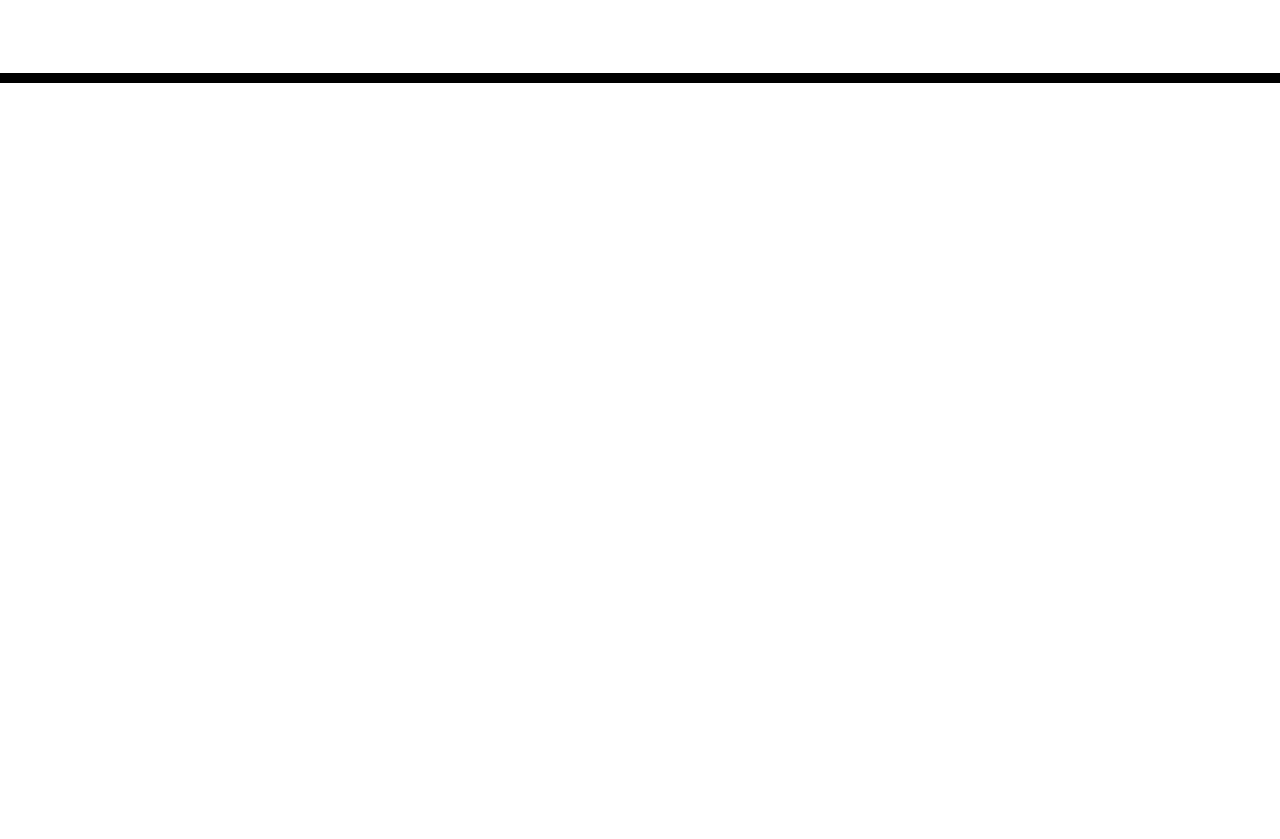
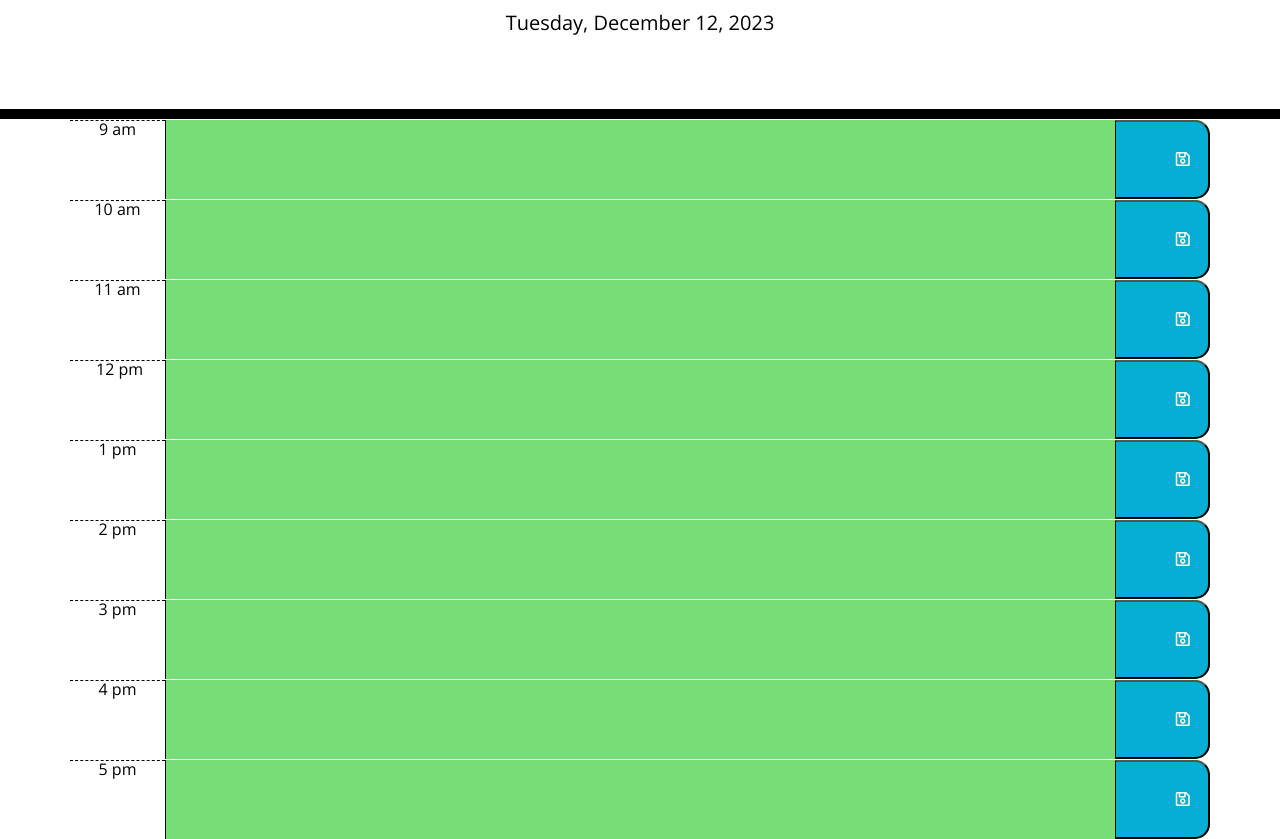
Before and after one commit to achris2/calendar-app, a plain HTML site: page index.html in a window 1280 px wide. Shown: the part 168-1007 px from the top of the page. Before the commit the page ends 800 px from the top, so only its background shows below. Drawn offline with nearby package versions, Linux system fonts and the light colour scheme.

Commit message:
added todays date and html elements

```diff
--- a/index.html
+++ b/index.html
@@ -19,7 +19,7 @@
     <link
       href="https://fonts.googleapis.com/css?family=Open+Sans&display=swap"
       rel="stylesheet"
-    />
+/>
     <link rel="stylesheet" href="style.css" />
     <title>Work Day Scheduler</title>
   </head>
@@ -31,10 +31,155 @@
       <p id="currentDay" class="lead"></p>
     </header>
     <div class="container">
-      <!-- Timeblocks go here -->
+
+
+      <div class="time-block row">
+        <div class="hour col-sm-1">9 am</div>
+          <textarea id="9" class ="col-sm-10">
+          </textarea>
+        <button class="saveBtn col-sm-1">
+          <i class="far fa-save"></i>
+        </button>
+      </div>
+
+      <div class="time-block row">
+        <div class="hour col-sm-1">10 am</div>
+          <textarea id="10" class ="col-sm-10">
+          </textarea>
+        <button class="saveBtn col-sm-1">
+          <i class="far fa-save"></i>
+        </button>
+      </div>
+
+      <div class="time-block row">
+        <div class="hour col-sm-1">11 am</div>
+          <textarea id="11" class ="col-sm-10">
+          </textarea>
+        <button class="saveBtn col-sm-1">
+          <i class="far fa-save"></i>
+        </button>
+      </div>
+
+
+      <div class="time-block row">
+        <div class="hour col-sm-1"> 12 pm</div>
+          <textarea id="0" class ="col-sm-10">
+          </textarea>
+        <button class="saveBtn col-sm-1">
+          <i class="far fa-save"></i>
+        </button>
+      </div>
+
+
+
+      <div class="time-block row">
+        <div class="hour col-sm-1">1 pm</div>
+          <textarea id="0" class ="col-sm-10">
+          </textarea>
+        <button class="saveBtn col-sm-1">
+          <i class="far fa-save"></i>
+        </button>
+      </div>
+
+
+
+      <div class="time-block row">
+        <div class="hour col-sm-1">2 pm</div>
+          <textarea id="0" class ="col-sm-10">
+          </textarea>
+        <button class="saveBtn col-sm-1">
+          <i class="far fa-save"></i>
+        </button>
+      </div>
+
+
+
+      <div class="time-block row">
+        <div class="hour col-sm-1">3 pm</div>
+          <textarea id="0" class ="col-sm-10">
+          </textarea>
+        <button class="saveBtn col-sm-1">
+          <i class="far fa-save"></i>
+        </button>
+      </div>
+
+      <div class="time-block row">
+        <div class="hour col-sm-1">4 pm</div>
+          <textarea id="0" class ="col-sm-10">
+          </textarea>
+        <button class="saveBtn col-sm-1">
+          <i class="far fa-save"></i>
+        </button>
+      </div>
+
+      <div class="time-block row">
+        <div class="hour col-sm-1">5 pm</div>
+          <textarea id="0" class ="col-sm-10">
+          </textarea>
+        <button class="saveBtn col-sm-1">
+          <i class="far fa-save"></i>
+        </button>
+      </div>
+
     </div>
 
+<!--
+        <div class="hour col-sm-1">10am</div>
+
+        <textarea id="10" class ="col-sm-10" name="" cols="30" rows="10">adsadsadas</textarea>
+
+        <button class="saveBtn btn col-sm-1">
+          <i class="far fa-save"></i>
+        </button>
+
+        <div class="hour col-sm-1">11am</div>
+
+        <textarea id="11" class ="col-sm-10" name="" cols="30" rows="10">adsadsadas</textarea>
+
+        <button class="saveBtn btn col-sm-1">
+          <i class="far fa-save"></i>
+        </button>
+        <div class="hour col-sm-1">12pm</div>
+        <textarea id="" class ="col-sm-10" name="" cols="30" rows="10">adsadsadas</textarea>
+
+        <button class="saveBtn btn col-sm-1">
+          <i class="far fa-save"></i>
+        </button>
+        <div class="hour col-sm-1">1pm</div>
+        <textarea id="13" class ="col-sm-10" name="" cols="30" rows="10">adsadsadas</textarea>
+
+        <button class="saveBtn btn col-sm-1">
+          <i class="far fa-save"></i>
+        </button>
+        <div class="hour col-sm-1">2pm</div>
+        <textarea id="14" class ="col-sm-10" name="" cols="30" rows="10">adsadsadas</textarea>
+
+        <button class="saveBtn btn col-sm-1">
+          <i class="far fa-save"></i>
+        </button>
+        <div class="hour col-sm-1">3pm</div>
+        <textarea id="15" class ="col-sm-10" name="" cols="30" rows="10">adsadsadas</textarea>
+
+        <button class="saveBtn btn col-sm-1">
+          <i class="far fa-save"></i>
+        </button>
+        <div class="hour col-sm-1">4pm</div>
+        <textarea id="16" class ="col-sm-10" name="" cols="30" rows="10">adsadsadas</textarea>
+
+        <button class="saveBtn btn col-sm-1">
+          <i class="far fa-save"></i>
+        </button>
+        <div class="hour col-sm-1">5pm</div>
+        <textarea id="17" class ="col-sm-10" name="" cols="30" rows="10">adsadsadas</textarea>
+
+        <button class="saveBtn btn col-sm-1">
+          <i class="far fa-save"></i>
+        </button>
+      </div> -->
+    </div>
+    <script src="https://cdnjs.cloudflare.com/ajax/libs/dayjs/1.11.5/dayjs.min.js" integrity="sha512-Ot7ArUEhJDU0cwoBNNnWe487kjL5wAOsIYig8llY/l0P2TUFwgsAHVmrZMHsT8NGo+HwkjTJsNErS6QqIkBxDw==" crossorigin="anonymous" referrerpolicy="no-referrer"></script>
     <script src="https://cdnjs.cloudflare.com/ajax/libs/jquery/3.2.1/jquery.min.js"></script>
     <script src="https://cdn.jsdelivr.net/npm/dayjs@1/dayjs.min.js"></script>
+    <script src ="script.js"></script>
   </body>
 </html>
--- /dev/null
+++ b/script.js
@@ -0,0 +1,199 @@
+// Your task
+
+// Display the current day at the top of the calender when a user opens the planner.
+
+
+// Present timeblocks for standard business hours when the user scrolls down.
+
+
+// Color-code each timeblock based on past, present, and future when the timeblock is viewed.
+
+
+// Allow a user to enter an event when they click a timeblock
+
+
+// Save the event in local storage when the save button is clicked in that timeblock.
+
+
+// Persist events between refreshes of a page
+
+
+
+// acceptance criteria
+// should have an hourly block from 9-5
+// each hour should have a block, with a save button
+// 1. Display the current day at the top of the calender when a user opens the planner.
+
+
+// 2. Present timeblocks for standard business hours when the user scrolls down.
+
+
+// 3. Color-code each timeblock based on past, present, and future when the timeblock is viewed.
+
+// unavailable times are grey (e.g. past times), current hour is orange, future times are green
+
+
+// 4. Allow a user to enter an event when they click a timeblock
+
+
+// 5. Save the event in local storage when the save button is clicked in that timeblock.
+
+
+// 6. Persist events between refreshes of a page
+
+// 9 hourly blocks
+
+
+// local storage of data
+
+// const localStorageData = [
+//     {
+//     date: '08-12-2023',
+//     data: {
+//         9: '9am item',
+//         9: '9am item',
+//         10: '9am item',
+//         15: '9am item',
+//         16: '9am item',
+//         17: '9am item',
+//     },
+//     {
+//         date: '08-12-2023',
+//         data: {
+//             9: '9am item',
+//             9: '9am item',
+//             10: '9am item',
+//             15: '9am item',
+//             16: '9am item',
+//             17: '9am item',
+//         }
+//     }
+// }]
+
+
+// const today = dayjs().format('DD-MM-YYY');
+
+// const todayData = localStorageData.findIndex(function(element){
+//     return element.date === today;
+// });
+// // populating today data from local storage for different dates
+// if (todayDataIndex <0){
+//     const todayData = localStorageData[todayDataIndex];
+
+// // show data9ama - data5pm to the text area of each time
+
+// for (let i=9; i<18; i++){
+//     $('#time-block-9').val(data9am);
+
+// document.getElementById('time-block-9').value = data9am;
+
+
+// }
+
+
+//     // const data 9am = todayData.data[9];
+//     // const data 9am = todayData.data[9];
+//     // const data 9am = todayData.data[9];
+//     // const data 9am = todayData.data[9];
+//     // const data 9am = todayData.data[17];
+
+//     // show data9am till data5pm to the text area of each time
+
+// }
+
+// how to set the textarea of an item
+
+// if I name my textarea "time-block-9"
+
+
+// save data to local storage
+// add click to event listener
+// in click event listener
+// get the value of the textarea that correspondes with the button that the user has clicked
+// iff todayDataIndex exists
+// ......     const todayData = localStorageData[todayDataIndex];
+//............todayData.data[time] = value of the textarea
+// localstorageData[todayDataIndex] = todayData
+// localstorage.setItem('data', localStorageData);
+// else
+// // const todayData = {
+//     date:'10-12-2023',
+//     data ()
+// }
+
+
+
+
+///
+
+// 1.
+// make timeblocks for each hour
+        // div consisting of textarea and save btn
+        // can either hardcode in html or generate with js/jquery
+        // Important: each time block has a unique id or data attribute corresponding to the hour number it is for
+        // ideally that attribute can correspond to the key you use to store the text in local storage
+// 2.
+// have timeblock colors correspond to past,     present, future
+    // get current time hour via dayjs
+    // loop over all the timeblocks, conditionally assign past present or future class (see css) by comparing that timeblock's hour to the current hour
+//  3.
+ //saving timeblock text in local storage
+    // loop over all the timeblocks and get the current value of the textarea
+    // decide how you want to store the text for each hour in local storage
+    // potential options:
+        // can either store each individual hour as its own key
+        // (e.g. in local storage, hour-9: "something")
+        // or store an array objects for each timeblock
+        // (e.g. [{hour-9: "foo", hour-10: "bar"}])
+// 4.
+// // retrieve the save values from local storage and display them inside each timeblock whenever the page reloads
+//     // method depends on how you stored in local storage:
+//         // if you stored as individual keys, get each hour value from local storage and display in the corresponding textarea
+//         // if you stored as an array, loop over that array, get the text for each hour and render it in the corresponding time block
+
+
+
+
+
+
+// insert current day using js.days
+/* <p id="currentDay" class="lead"></p> */
+
+const currentDate = dayjs().format('dddd, MMMM D, YYYY');
+const currentHour = dayjs().hour()
+console.log (currentDate);
+document.getElementById("currentDay").textContent = currentDate;
+const timeBlocks = document.querySelectorAll('.time-block');
+
+// const availableHours = (9,10,11,12,13,14,15,16,17)
+
+// have timeblock colors correspond to past,     present, future
+// get current time hour via dayjs
+// loop over all the timeblocks, conditionally assign past present or future class (see css) by comparing that timeblock's hour to the current hour
+
+document.addEventListener('DOMContentLoaded', function(){
+    const timeBlocks = document.querySelectorAll('.time-block');
+
+    timeBlocks.forEach(block=> {
+        const blockHour = parseInt(block.dataset.hour);
+
+        if (blockHour < currentHour) {
+          block.classList.add('past');
+        } else if (blockHour === currentHour) {
+          block.classList.add('present');
+        } else {
+          block.classList.add('future');
+        }
+    })
+})
+
+
+// for (let i=9; i <= 17; i++){
+//     if (currentHour === i) {
+//         document.getElementById(i.toString()).classList.add("present");
+//     } else if (currentHour < i) {
+//         document.getElementById(i.toString()).classList.add("past");
+//     } else {
+//         document.getElementById(i.toString()).classList.add("future");
+//     }
+// };
```
